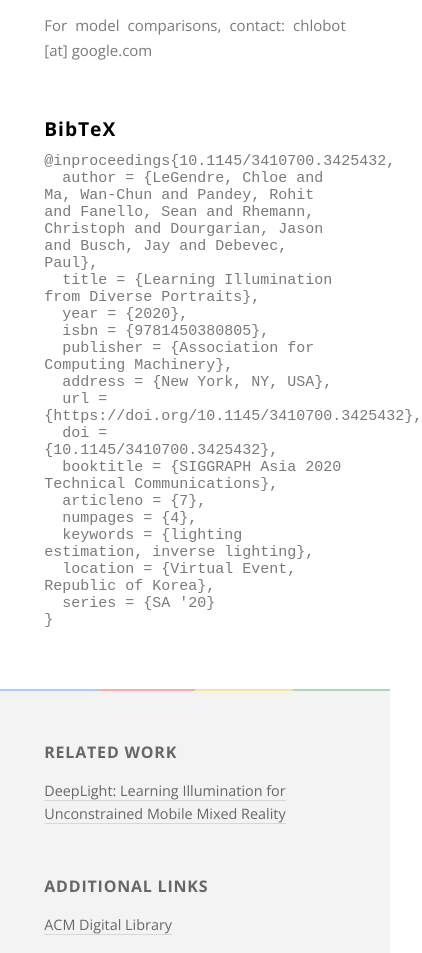
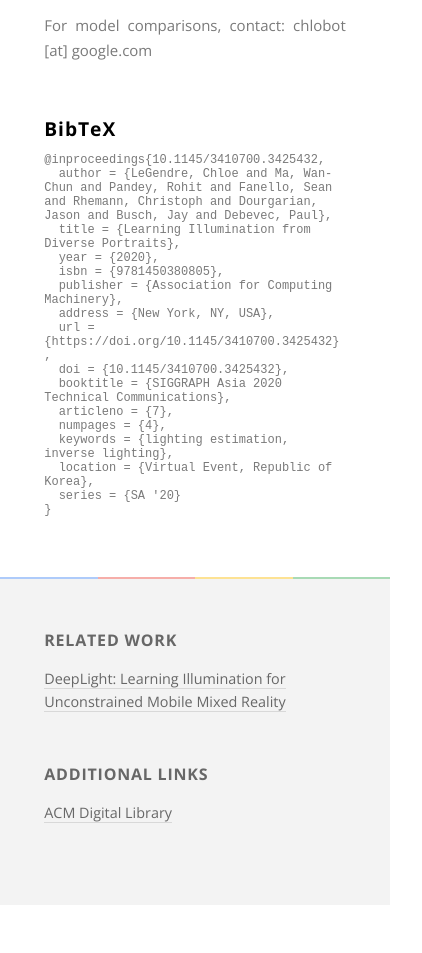
Before and after one commit to augmentedperception/facelight, a plain HTML site: page index.html in a window 390 px wide. Shown: the part 3368-4321 px from the top of the page, 422 px wide, since content can reach past the window. After the commit the page ends 4273 px from the top, so only its background shows below. Drawn offline with nearby package versions, Linux system fonts and the light colour scheme.

Commit message:
Stylesheet update

```diff
--- a/assets/css/style.css
+++ b/assets/css/style.css
@@ -334,15 +334,16 @@ hr {
 @media (max-width: 768px) {
     .bibtex-text {
         font-family: 'Source Code Pro', monospace;
-        font-size: 15px;
+        font-size: 12px;
         padding: 0 20px 50px;
     }
 }
 @media (max-width: 576px) {
     .bibtex-text {
         font-family: 'Source Code Pro', monospace;
-        font-size: 15px;
+        font-size: 12px;
         padding: 0 0 50px;
+        word-wrap: break-word;
     }
 }
 a.viewerlink:link {
```
